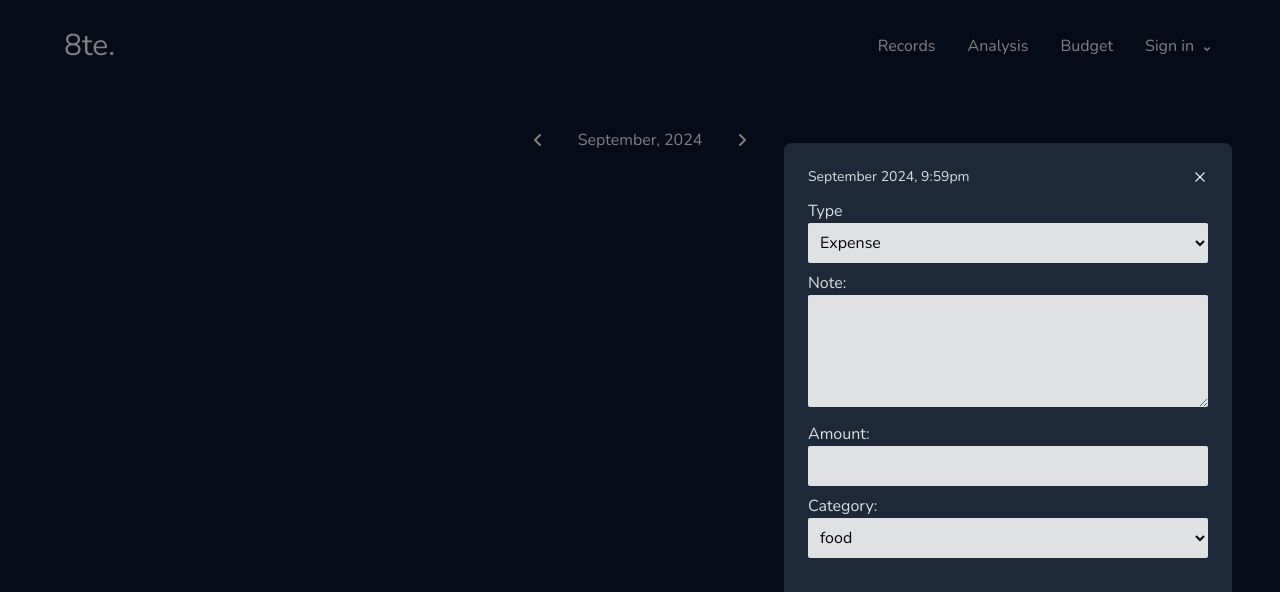
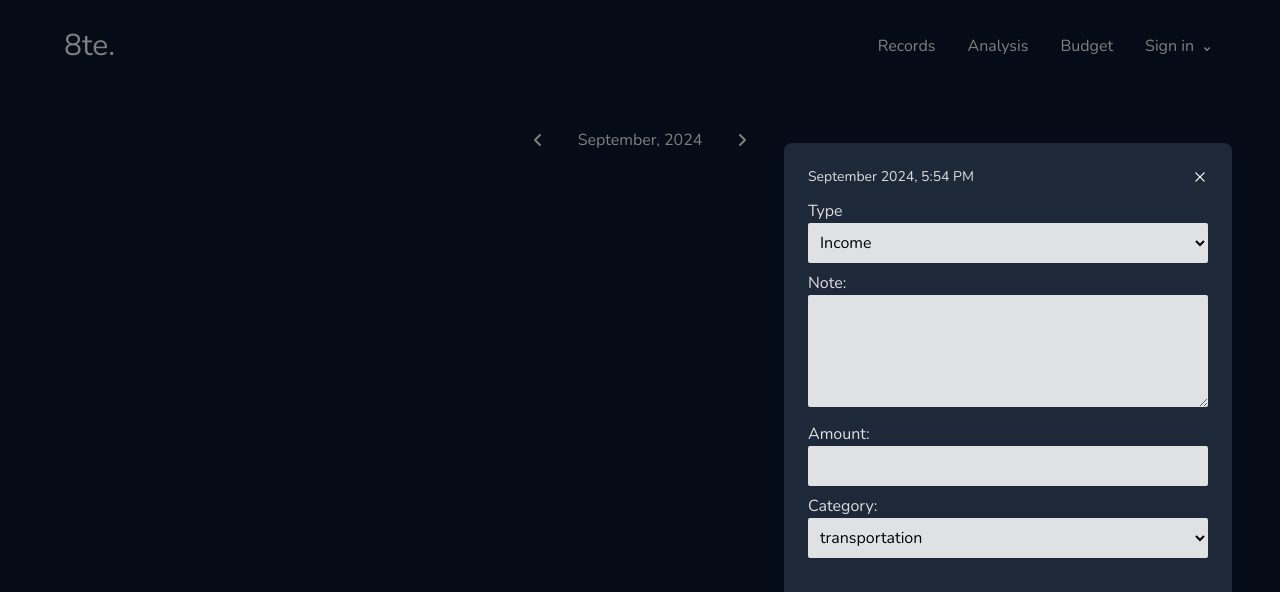
Before and after one commit to blossom-babs/8te, a Next.js app: page / in a window 1280 px wide. Both pictures are taken after a click on the button 1224 px from the left and 744 px from the top of the page. Shown: the top 592 px of the page. Built offline with nearby package versions, Linux system fonts and the light colour scheme; no server answers.

Commit message:
enhance form to send data to the db

```diff
--- a/app/api/finances/route.ts
+++ b/app/api/finances/route.ts
@@ -8,7 +8,7 @@ export async function POST(req: Request) {
 
     console.log(body);
 
-    const { month, day, category, note, amount } = body;
+    const { month, year, timestamp, type, category,note, amount } = body;
 
     // Perform your operations (e.g., save to the database)
 
--- a/app/components/FinanceForm.tsx
+++ b/app/components/FinanceForm.tsx
@@ -4,27 +4,39 @@ import React, { useState } from 'react';
 import { useAppDispatch, useAppSelector } from '../libs/hooks';
 import { toggleForm } from "../libs/features/formSlice";
 import Modal from './Modal';
+import { getMonthString, getTimestamp } from '../utils';
 
-export const Form: React.FC = () => {
-	const [month, setMonth] = useState('');
-	const [day, setDay] = useState('');
-	const [category, setCategory] = useState('transportation');
-	const [type, setType] = useState('expense');
+interface IForm{
+  month: string,
+  year: number,
+  timestamp?: string
+}
+
+export const Form: React.FC<IForm> = ({month, year, timestamp}) => {
+	const [category, setCategory] = useState('');
+	const [type, setType] = useState('');
 	const [note, setNote] = useState('');
 	const [amount, setAmount] = useState('');
+
+  const initialState = () => {
+    setCategory('');
+    setType('');
+    setNote('');
+    setAmount('');
+  }
 
 	const handleSubmit = async (e: React.FormEvent) => {
 		e.preventDefault();
 
 		const financeData = {
 			month,
-			day,
+			year,
+      timestamp,
+      type,
 			category,
 			note,
-			amount: `${amount}`
+			amount
 		};
-
-		console.log(financeData);
 
 		try {
 			const response = await fetch('/api/finances', {
@@ -37,6 +49,7 @@ export const Form: React.FC = () => {
 
 			if (response.ok) {
 				console.log('Finance data submitted successfully');
+        initialState()
 			} else {
 				console.error('Error submitting finance data');
 			}
@@ -93,13 +106,15 @@ export const Form: React.FC = () => {
 					<select
           className='w-full rounded-sm'
 						id="category"
-						value={type}
+						value={category}
 						onChange={(e) => setCategory(e.target.value)}>
-						<option value="income">transportation</option>
-						<option value="expense">food</option>
-						<option value="savings">rent</option>
-						<option value="investment">school</option>
-						<option value="giving">medical</option>
+						<option value="transportation">transportation</option>
+						<option value="food">food</option>
+						<option value="rent">rent</option>
+						<option value="school">school</option>
+						<option value="medical">medical</option>
+						<option value="salary">salary</option>
+						<option value="gift">gift</option>
 					</select>
 				</div>
 
@@ -115,6 +130,11 @@ export const Form: React.FC = () => {
 const FinanceForm: React.FC = () => {
 	const isVisible = useAppSelector((state) => state.form.isVisible);
   const dispatch = useAppDispatch()
+  const currentDate = new Date();
+  const monthIndex = currentDate.getMonth();
+  const month = getMonthString(monthIndex)
+  const year = currentDate.getFullYear();
+  const timestamp = getTimestamp()
 
 	const closeModal = () => {
     dispatch(toggleForm())
@@ -122,8 +142,8 @@ const FinanceForm: React.FC = () => {
 
 	return (
 		<>
-			<Modal style='bg-[#1d2839] md:mr-12 md:min-h-[25rem] z-50' parent='justify-end' isOpen={isVisible} onClose={closeModal}>
-				<Form />
+			<Modal month={month} year={year} timestamp={timestamp}  style='bg-[#1d2839] md:mr-12 md:min-h-[25rem] z-50' parent='justify-end' isOpen={isVisible} onClose={closeModal}>
+				<Form month={month} year={year}  timestamp={timestamp} />
 			</Modal>
 		</>
 	);
--- a/app/components/Modal.tsx
+++ b/app/components/Modal.tsx
@@ -8,10 +8,12 @@ interface ModalProps {
   children: React.ReactNode;
   style?: string
   parent?: string
+  month?: string
+  year?: number
+  timestamp?: string
 }
 
-const Modal: React.FC<ModalProps> = ({ isOpen, onClose, children, style, parent }) => {
-
+const Modal: React.FC<ModalProps> = ({ isOpen, onClose, children, style, parent, month, year, timestamp }) => {
   useEffect(() => {
     if (isOpen) {
       document.body.classList.add('overflow-hidden');
@@ -26,11 +28,13 @@ const Modal: React.FC<ModalProps> = ({ isOpen, onClose, children, style, parent
 
   if(!isOpen) return null
 
+
+
   return (
     <div className={`fixed inset-0 bg-black bg-opacity-50 flex ${parent} items-center z-20`}>
       <div className={`${style} rounded-lg shadow-lg p-6 relative max-w-md w-full`}>
         <div className="flex justify-between items-center">
-        <p className="text-sm text-[#ddd]">September 2024, 9:59pm</p>
+        <p className="text-sm text-[#ddd]">{month} {year}, {timestamp}</p>
         <button
           onClick={onClose}
           className=" hover:text-gray-800"
--- /dev/null
+++ b/app/utils.tsx
@@ -0,0 +1,22 @@
+const getMonthString = (monthNumber: number): string => {
+  const monthNames = [
+    "January", "February", "March", "April", "May", "June", "July",
+    "August", "September", "October", "November", "December"
+  ];
+
+  return monthNames[monthNumber];
+};
+
+const getTimestamp = ():string => {
+const currentTime = new Date();
+let hours = currentTime.getHours();
+const minutes = currentTime.getMinutes();
+const amOrPm = hours >= 12 ? 'PM' : 'AM';
+
+hours = hours % 12 || 12; // If hours is 0, set to 12 (midnight)
+
+// Example output: 3:30 PM
+return `${hours}:${minutes < 10 ? '0' : ''}${minutes} ${amOrPm}`
+}
+
+export {getMonthString, getTimestamp}
```
Also changed, not shown: 1 other file (tests, documents, lock files or other folders).
